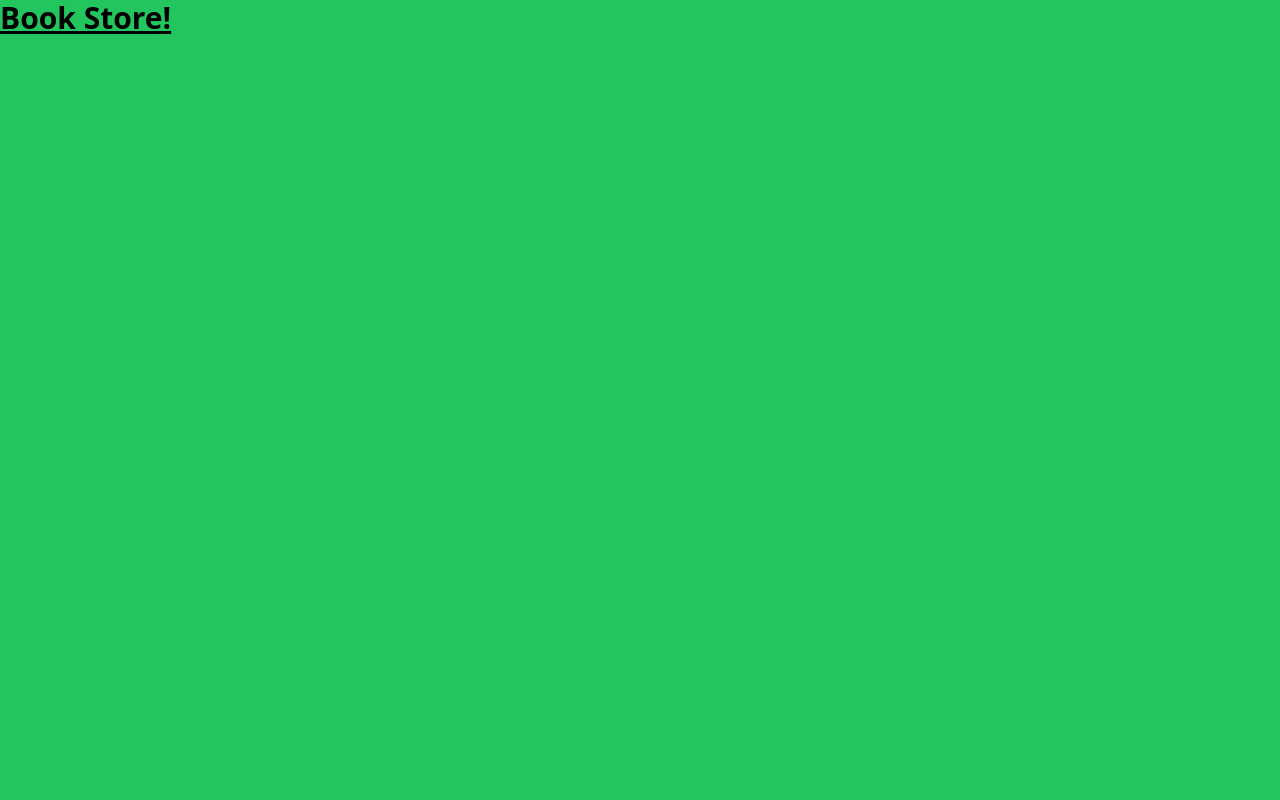
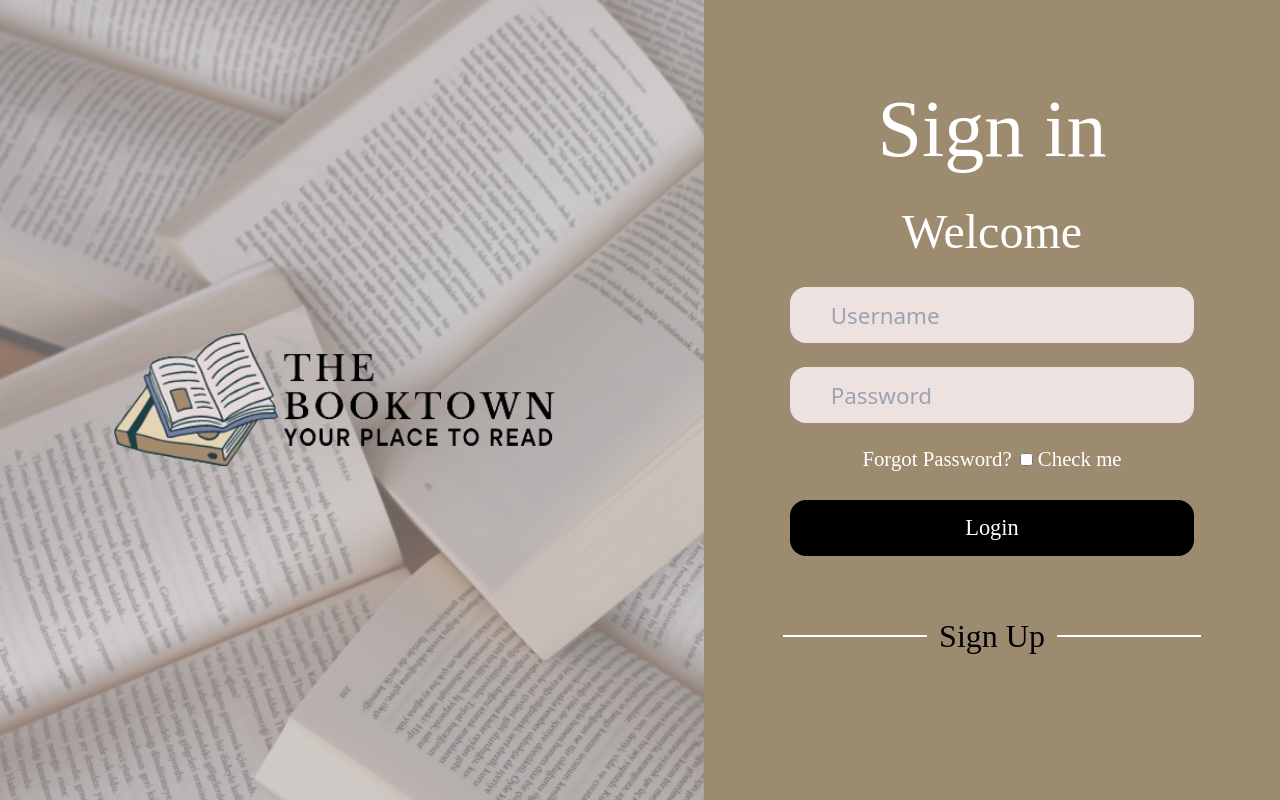
Before and after one commit to MohamedWael3011/book-store, a React (Vite) app: page / in a window 1280 px wide. Built offline with nearby package versions, Linux system fonts and the light colour scheme.

Commit message:
Signup and Login pages

```diff
--- a/src/App.jsx
+++ b/src/App.jsx
@@ -1,11 +1,12 @@
+import React from "react"
+import Signup from "./components/LoginSignup/Signup.jsx"
+import Login from "./components/LoginSignup/Login.jsx"
 
 function App() {
 
   return (
-    <div className="bg-green-500 w-full h-screen">
-    <h1 className="text-3xl font-bold underline">
-      Book Store!
-    </h1>
+    <div>
+      <Login />
     </div>
   )
 }
--- /dev/null
+++ b/src/components/LoginSignup/Login.jsx
@@ -0,0 +1,50 @@
+import React from "react";
+import './SignupLogin.css';
+import Title from "../../components/assets/title.png";
+import BackGroundImg from "../../components/assets/signup_background.jpeg";
+
+const Login = () => {
+    return (
+        <div className='backgrounddiv'>
+
+            <div className='booktown_title'>
+                <img src={Title} className='title_img' />
+            </div>
+
+            <div className='containerr'>
+                <div className='header'>
+                    Sign in
+                </div>
+                <div className='welcome'>
+                    Welcome
+                </div>
+                <div className='username'>
+                    <input type="text" placeholder="Username"/>
+                </div>
+                <div className='password'>
+                    <input type="text" placeholder="Password" />
+                </div>
+                <div className='forgot_password_remember_me'>
+                    <a href='' className='forgot_password'>Forgot Password?</a>
+                    <label className='checkbox_label'>
+                        <input type="checkbox" name="remember_me" />   Check me
+                    </label>
+                </div>
+                <div className='submit_registeration_login'>
+                    <button type="submit" className="Submit">Login</button>
+                </div>
+                <div className='signup_container'>
+                </div>
+                <div className="signup_line">
+                    <div className='w-[25%] h-[1%] bg-white mx-3'>
+                    </div>
+                    <a href=''>Sign Up</a>
+                    <div className='w-[25%] h-[1%] bg-white mx-3'>
+                    </div>
+                </div>
+            </div>
+        </div>
+    )
+}
+
+export default Login
--- /dev/null
+++ b/src/components/LoginSignup/Signup.jsx
@@ -0,0 +1,40 @@
+import React from "react";
+import './SignupLogin.css'
+import Title from "../../components/assets/title.png";
+
+
+const Signup = () => {
+    return (
+        <div className='backgrounddiv'>
+             <div className='booktown_title'>
+                <img src={Title} />
+            </div>
+            <div className='containerr'>
+                <div className='header'>
+                    Sign up
+                </div>
+                <div className='username'>
+                    <input type="text" placeholder="Username"/>
+                </div>
+                <div className='password'>
+                    <input type="text" placeholder="Password" />
+                </div>
+                <div className='address'>
+                <input type="text" placeholder="Address"/>
+                </div>
+                <div className='phone'>
+                    <input type="text" placeholder="Phone number" />
+                </div>
+                <div className='signin_container'>
+                    Already have an account?
+                    <a href='' className='signin_link'>Sign in</a>
+                </div>
+                <div className='submit_registeration_login'>
+                    <button type="submit" className="Submit">Register</button>
+                </div>
+            </div>
+        </div>
+    )
+}
+
+export default Signup
--- /dev/null
+++ b/src/components/LoginSignup/SignupLogin.css
@@ -0,0 +1,194 @@
+
+.backgrounddiv{
+    position:fixed;
+    padding:0;
+    margin:0;
+    top:0;
+    left:0;
+    width: 100vw;
+    height: 100vh;
+    display:flex;
+    align-items: center;
+    background-image: linear-gradient(0deg, rgba(238, 226, 225, 0.42) 0%, rgba(238, 226, 225, 0.42) 100%), url('../../components/assets/signup_background.jpeg') ;
+    background-size: cover;
+    background-position: center;
+    background-repeat: no-repeat;
+
+}
+
+.booktown_title{
+    display: flex;
+    justify-content: center;
+    width: 45%;
+    height: 70%;
+    flex-shrink: 0;
+    padding: 0;
+}
+
+.title_img{
+    margin-left:20%;
+    width:90%;
+    height:100%;
+}
+
+.containerr{
+    height: 100%;
+    width: 45%;
+    display: flex;
+    flex-direction: column;
+    align-items: center;
+    justify-content: center;
+    position:absolute;
+    padding:0;
+    top:0;
+    right:0;
+    background: #9D8B70;
+    box-shadow: 4px 4px 4px 0px rgba(0, 0, 0, 0.25);
+}
+
+.header{
+    color: #FFF;
+    font-family: Inria Serif;
+    font-size: 500%;
+    font-style: normal;
+    font-weight: 700%;
+    line-height: normal;
+    margin-bottom: 5%;
+}
+
+.username{
+    display: flex;
+    width: 70%;
+    height: 7%;
+    align-items: center;
+    border-radius: 16px;
+    background: #EEE2E1;
+    margin-bottom: 3vh;
+}
+
+.password{
+    display: flex;
+    width: 70%;
+    height: 7%;
+    align-items: center;
+    border-radius: 16px;
+    background: #EEE2E1;
+    margin-bottom: 3vh;
+}
+
+.address{
+    display: flex;
+    width: 70%;
+    height: 7%;
+    align-items: center;
+    border-radius: 16px;
+    background: #EEE2E1;
+    margin-bottom: 3vh;
+}
+
+.phone{
+
+    display: flex;
+    width: 70%;
+    height: 7%;
+    align-items: center;
+    border-radius: 16px;
+    background: #EEE2E1;
+    margin-bottom: 3vh;
+}
+
+input[type="text"] {
+    margin-left: 10%;
+    width: 80%;
+    height: 80%;
+    background-color: #EEE2E1;
+    color:#413F3FC2;
+    font-size: 140%;
+  }
+
+  input[type="text"]:focus {
+    outline: none;
+    border: none;
+  }
+
+
+  .signin_container{
+    display: flex;
+    justify-content: center;
+    width: 50%;
+    color: #FFF;
+    font-family: Inria Serif;
+    font-size: 130%;
+    font-style: normal;
+    font-weight: 400;
+    line-height: normal;
+    margin-bottom: 7%;
+    align-items: center;
+  }
+
+  .signin_link{
+    color: black;
+    font-size: 130%;
+    margin-left: 5%;
+    text-decoration: underline;
+  }
+
+  .submit_registeration_login{
+    display: flex;
+    background-color: black;
+    color: white;
+    width: 70%;
+    height: 7%;
+    align-items: center;
+    justify-content: center;
+    border-radius: 16px;
+  }
+
+  .forgot_password_remember_me{
+    display: flex;
+    justify-content: center;
+    width: 45%;
+    color: #FFF;
+    font-family: Inria Serif;
+    font-size: 130%;
+    font-style: normal;
+    font-weight: 400;
+    line-height: normal;
+    margin-bottom: 5%;
+  }
+
+  .welcome{
+    color: #FFF;
+    font-family: Inria Serif;
+    font-size: 300%;
+    font-style: normal;
+    font-weight: 400%;
+    line-height: normal;
+    margin-bottom: 5%;
+  }
+  .forgot_password{
+    margin-right: auto;
+  }
+
+  .checkbox_label{
+    margin-left: auto;
+  }
+
+  .signup_line{
+    display: flex;
+    justify-content: center;
+    width: 100%;
+    height: 20%;
+    color: #000;
+    font-family: Inria Serif;
+    font-size: 200%;
+    font-weight: 200%;
+    align-items: center;
+  }
+
+  .Submit{
+    font-size: 140% ;
+    width: 100%;
+    height: 100%;
+    font-family: Inria Serif;
+  }
```
Also changed, not shown: src/components/assets/signup_background.jpeg (added), src/components/assets/title.png (added).
